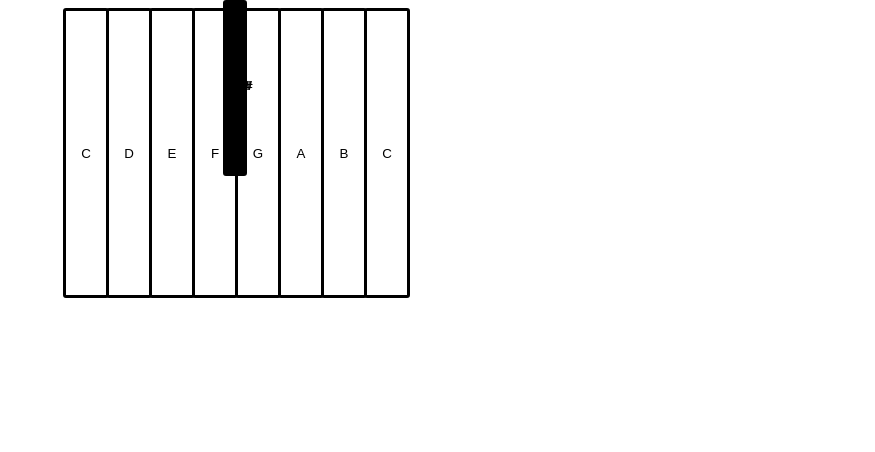
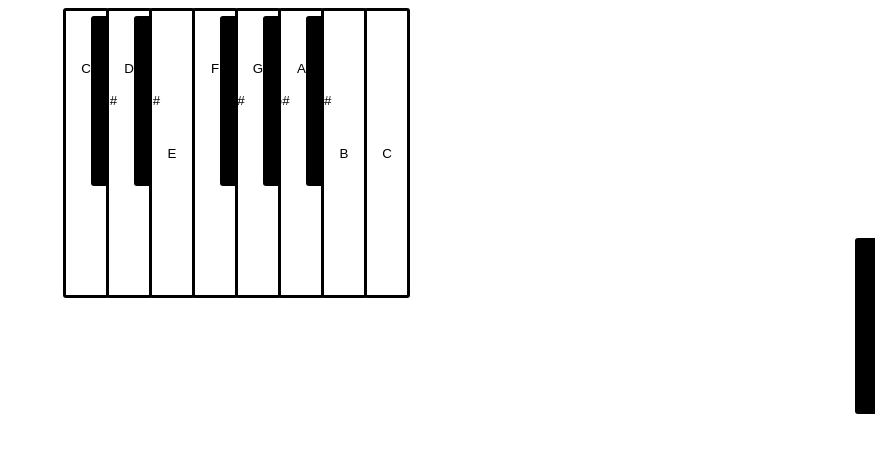
Before and after one commit to WouldYouKindly/lear, a SvelteKit app: page / in a window 1280 px wide. Shown: the top 452 px of the page, without its empty margins (405-1280 px from the left). Built offline with nearby package versions, Linux system fonts and the light colour scheme.

Commit message:
All keys, but black ones aren't pressable

```diff
--- a/src/routes/+page.svelte
+++ b/src/routes/+page.svelte
@@ -14,31 +14,41 @@
 </script>
 
 <div class='mainContainer'>
-<button class='wkey' on:mousedown={() => player.play("C4")} on:mouseup={player.stop}>C</button>
+  <button class='wkey' on:mousedown={() => player.play("C4")} on:mouseup={player.stop}>C
+    <button class='bkey b1' on:mousedown={() => player.play("C#4")} on:mouseup={player.stop}>C#</button>
+  </button>
 
-<button class='wkey' on:mousedown={() => player.play("D4")} on:mouseup={player.stop}>D</button>
+  <button class='wkey' on:mousedown={() => player.play("D4")} on:mouseup={player.stop}>D
+    <button class='bkey' on:mousedown={() => player.play("D#4")} on:mouseup={player.stop}>D#</button>
+  </button>
 
-<button class='wkey' on:mousedown={() => player.play("E4")} on:mouseup={player.stop}>E</button>
-<button class='wkey' on:mousedown={() => player.play("F4")} on:mouseup={player.stop}>F</button>
+  <button class='wkey' on:mousedown={() => player.play("E4")} on:mouseup={player.stop}>E</button>
+  <button class='wkey' on:mousedown={() => player.play("F4")} on:mouseup={player.stop}>F
+    <button class='bkey' on:mousedown={() => player.play("F#4")} on:mouseup={player.stop}>F#</button>
+  </button>
 
-<button class='wkey' on:mousedown={() => player.play("G4")} on:mouseup={player.stop}>G</button>
+  <button class='wkey' on:mousedown={() => player.play("G4")} on:mouseup={player.stop}>G
+    <button class='bkey' on:mousedown={() => player.play("G#4")} on:mouseup={player.stop}>G#</button>
+  </button>
 
-<button class='wkey' on:mousedown={() => player.play("A4")} on:mouseup={player.stop}>A</button>
+  <button class='wkey' on:mousedown={() => player.play("A4")} on:mouseup={player.stop}>A
+    <button class='bkey' on:mousedown={() => player.play("A#4")} on:mouseup={player.stop}>A#</button>
+  </button>
 
-<button class='wkey' on:mousedown={() => player.play("B4")} on:mouseup={player.stop}>B</button>
-<button class='wkey' on:mousedown={() => player.play("C5")} on:mouseup={player.stop}>C</button>
+  <button class='wkey' on:mousedown={() => player.play("B4")} on:mouseup={player.stop}>B</button>
+  <button class='wkey' on:mousedown={() => player.play("C5")} on:mouseup={player.stop}>C</button>
 </div>
 
 <div class="blackContainer">
-  <button class='bkey' on:mousedown={() => player.play("C#4")} on:mouseup={player.stop}>C#</button>
-  <button class='bkey' on:mousedown={() => player.play("D#4")} on:mouseup={player.stop}>D#</button>
-  <button class='bkey' on:mousedown={() => player.play("F#4")} on:mouseup={player.stop}>F#</button>
+
+
+
   <div class='bkey'></div>
-  <button class='bkey' on:mousedown={() => player.play("G#4")} on:mouseup={player.stop}>G#</button>
-  <button class='bkey' on:mousedown={() => player.play("A#4")} on:mouseup={player.stop}>A#</button>
+
+
 </div>
 
-<!-- Press a note, move cursor without  -->
+<!-- Press a note, move cursor away from the keyboard, without letting go. Note still stops. -->
 <svelte:document on:mouseup={player.stop}></svelte:document>
 
 
@@ -81,13 +91,19 @@
     border: black 3px solid;
     border-radius: 3px;
 
-    position: absolute;
-    top: 0;
+
+    /*position: absolute;
+    top: 0;*/
+
+
+    position: relative;
+    left: 50%;
+    top: -60px;
     z-index: 3;
   }
 
   .b1 {
-    left: 300px;
+
   }
 
 </style>
```
